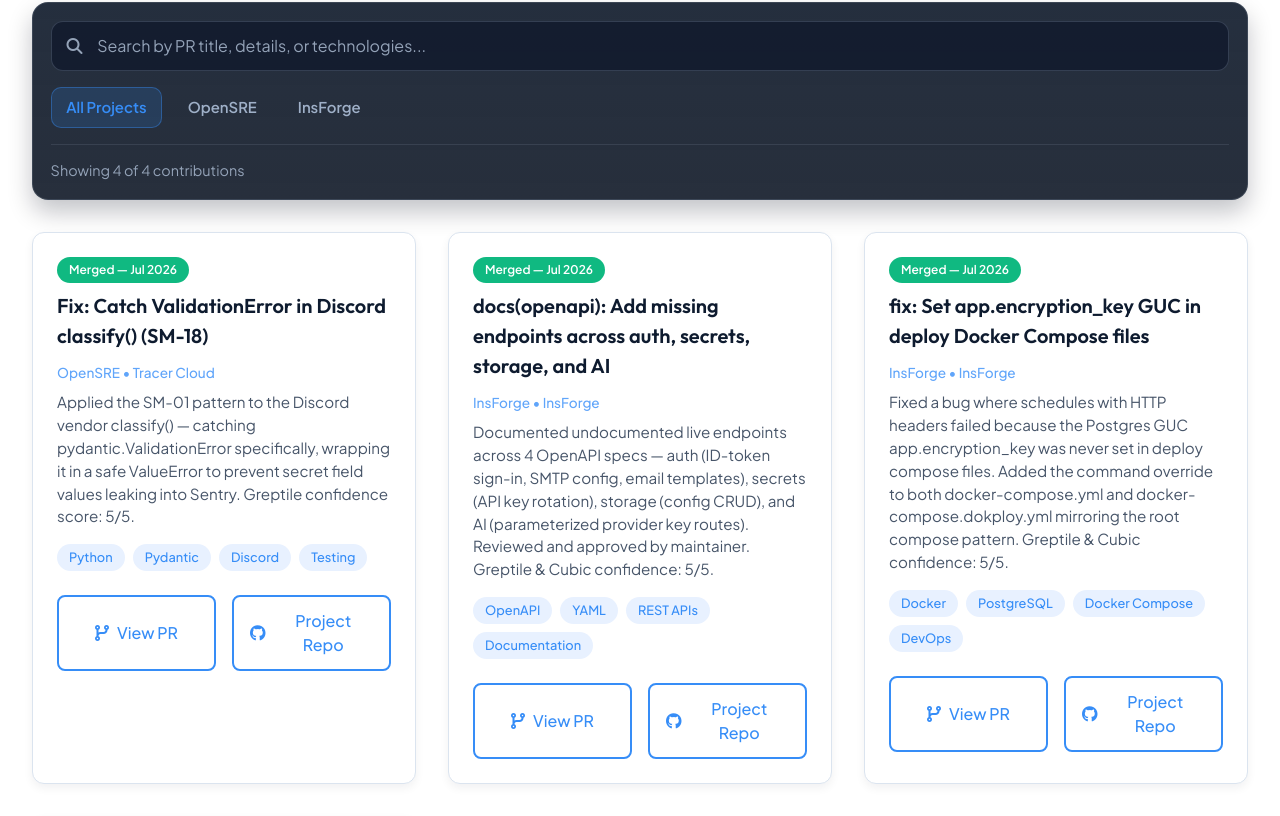
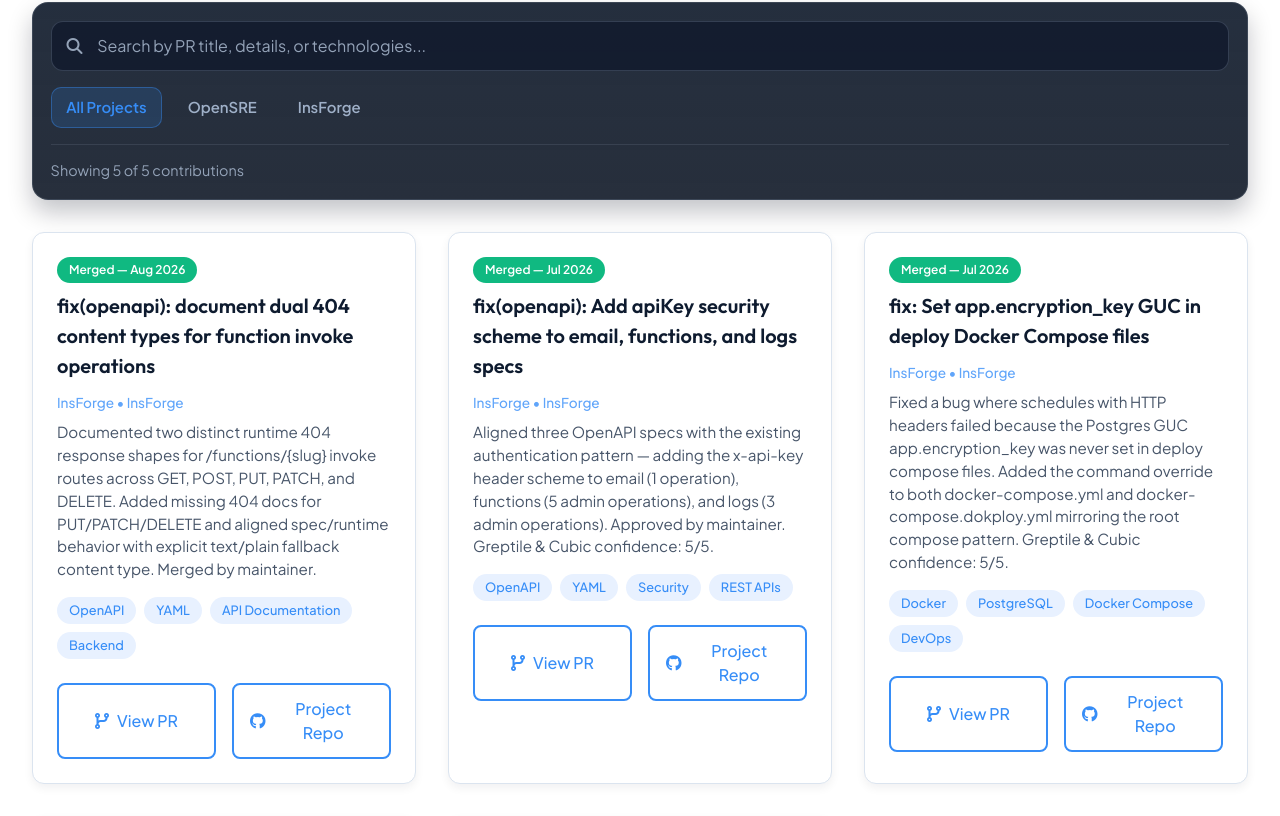
Before and after one commit to bowale01/Adebowale-myportfoliopage-app, a React (Create React App) app: page / in a window 1280 px wide. Shown: the part 4024-4840 px from the top of the page. Built offline with nearby package versions, Linux system fonts and the light colour scheme.

Commit message:
Add InsForge PR #1928 to open-source contributions

```diff
--- a/src/Pages/Home/OpenSource.jsx
+++ b/src/Pages/Home/OpenSource.jsx
@@ -49,6 +49,18 @@
     status: "Merged",
     date: "Jul 2026",
     tech: ["OpenAPI", "YAML", "Security", "REST APIs"]
+  },
+  {
+    id: 5,
+    project: "InsForge",
+    org: "InsForge",
+    orgUrl: "https://github.com/InsForge/InsForge",
+    title: "fix(openapi): document dual 404 content types for function invoke operations",
+    description: "Documented two distinct runtime 404 response shapes for /functions/{slug} invoke routes across GET, POST, PUT, PATCH, and DELETE. Added missing 404 docs for PUT/PATCH/DELETE and aligned spec/runtime behavior with explicit text/plain fallback content type. Merged by maintainer.",
+    prUrl: "https://github.com/InsForge/InsForge/pull/1928",
+    status: "Merged",
+    date: "Aug 2026",
+    tech: ["OpenAPI", "YAML", "API Documentation", "Backend"]
   }
 ];
 
@@ -64,7 +76,8 @@
   const filteredContributions = useMemo(() => {
     const normalizedQuery = query.trim().toLowerCase();
 
-    return contributions.filter((contribution) => {
+    return contributions
+      .filter((contribution) => {
       const matchesProject =
         activeProject === "All Projects" || contribution.project === activeProject;
 
@@ -85,7 +98,8 @@
         .toLowerCase();
 
       return matchesProject && searchableText.includes(normalizedQuery);
-    });
+    })
+      .sort((a, b) => b.id - a.id);
   }, [activeProject, query]);
 
   return (
```
